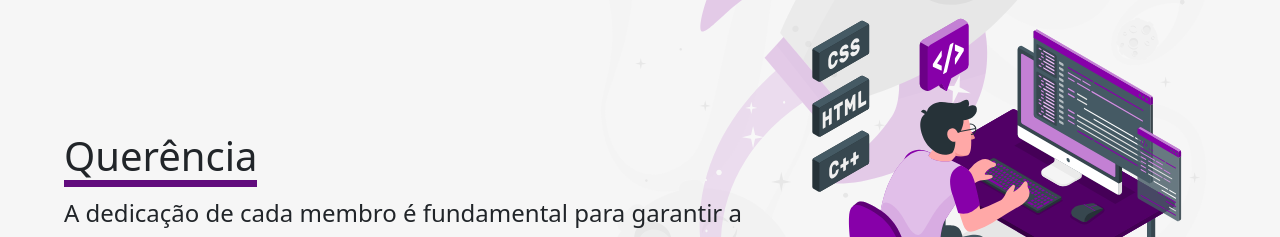
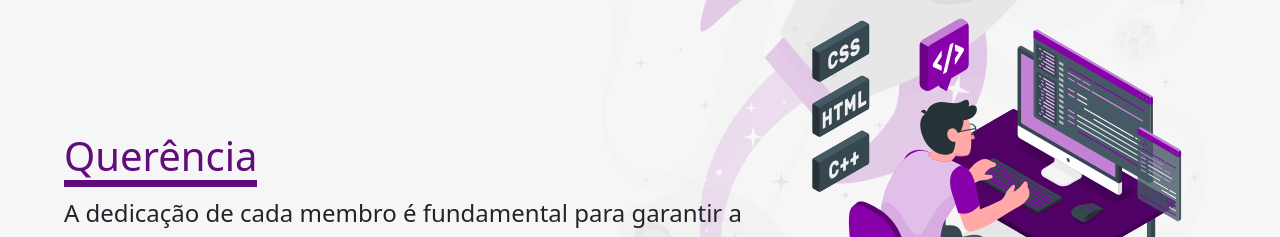
Before and after one commit to SignalJrProjetos/site_signal, a React (Create React App) app in the folder site_signal/: page /time in a window 1280 px wide. Shown: the part 3260-3497 px from the top of the page. Built offline with nearby package versions, Linux system fonts and the light colour scheme; no server answers.

Commit message:
fix(TeamList): ordenação dos membros

```diff
--- a/site_signal/src/components/TeamPage/TeamList/TeamList.tsx
+++ b/site_signal/src/components/TeamPage/TeamList/TeamList.tsx
@@ -14,7 +14,7 @@ import arrowIco from "../../../assets/svg/icon.arrow.svg";
 
 const GET_MEMBERS_QUERY = gql` #Query para recuperar dados dos membros da API GraphCMS
     query TeamMembers {
-        teamMembers (first: 100) {
+        teamMembers (first: 100, orderBy: rolePriority_ASC) {
 			id
 			instagramURL
 			linkedInURL
@@ -22,6 +22,7 @@ const GET_MEMBERS_QUERY = gql` #Query para recuperar dados dos membros da API Gr
 			githubURL
 			name
 			role
+			rolePriority
 			avatar {
 			  url
 			}
@@ -34,6 +35,7 @@ interface GetTeamQueryResponse {
     name: string;
 	eMail: string;
     role: string;
+	rolePriority: number;
     linkedInURL: string;
     githubURL: string;
     instagramURL: string;
--- a/site_signal/src/components/TeamPage/ValueCard/value-card.css
+++ b/site_signal/src/components/TeamPage/ValueCard/value-card.css
@@ -73,6 +73,7 @@
     margin-top: 16px;
     border-bottom: 7px solid #610C7D;
     text-align: left;
+    color: #610C7D;
 }
 
 .valueItem p {
```
